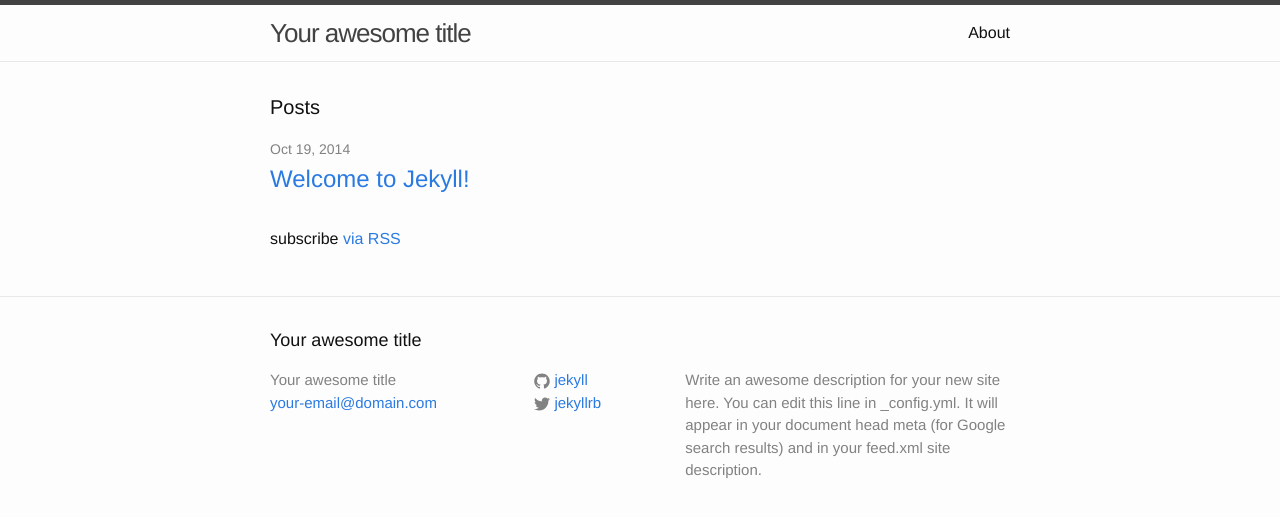
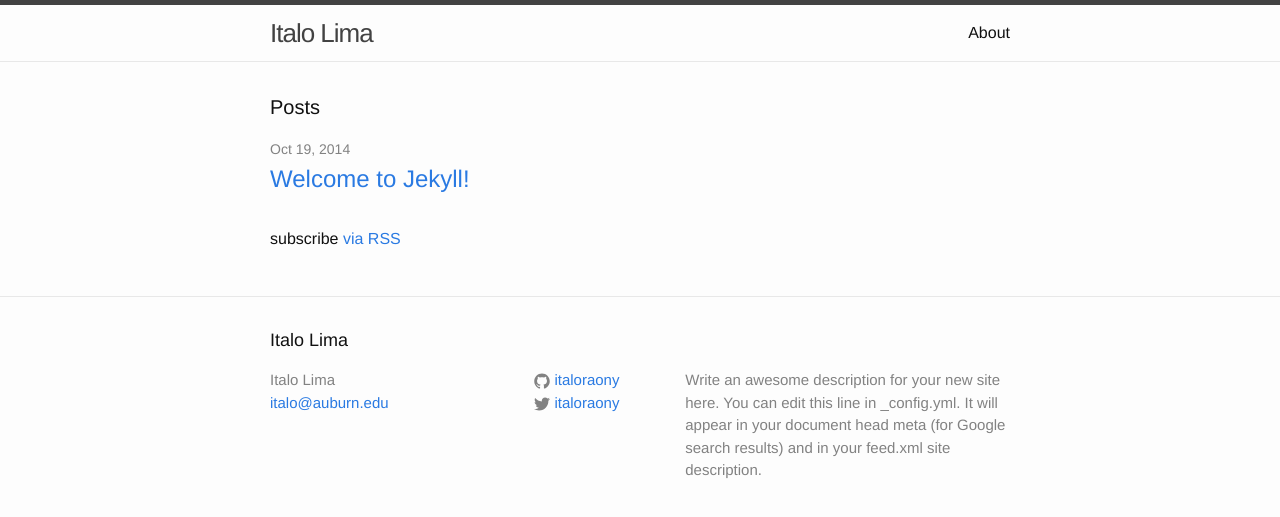
Before and after one commit to italoraony/italoraony.github.io, a Jekyll site: the page built from index.html, in a window 1280 px wide. Shown: the top 517 px of the page. Built offline with Jekyll 4.4.1, drawn with Linux system fonts in a browser that asks for light colours.

Commit message:
Tweaked configuration file
Added basic config.

```diff
--- a/_config.yml
+++ b/_config.yml
@@ -1,14 +1,15 @@
 # Site settings
-title: Your awesome title
-email: your-email@domain.com
+title: Italo Lima
+email: italo@auburn.edu
 description: > # this means to ignore newlines until "baseurl:"
   Write an awesome description for your new site here. You can edit this
   line in _config.yml. It will appear in your document head meta (for
   Google search results) and in your feed.xml site description.
 baseurl: "" # the subpath of your site, e.g. /blog/
-url: "http://yourdomain.com" # the base hostname & protocol for your site
-twitter_username: jekyllrb
-github_username:  jekyll
+url: "http://italoraony.github.io" # the base hostname & protocol for your site
+twitter_username: italoraony
+github_username:  italoraony
 
 # Build settings
 markdown: kramdown
+highlighter: pygments
```
